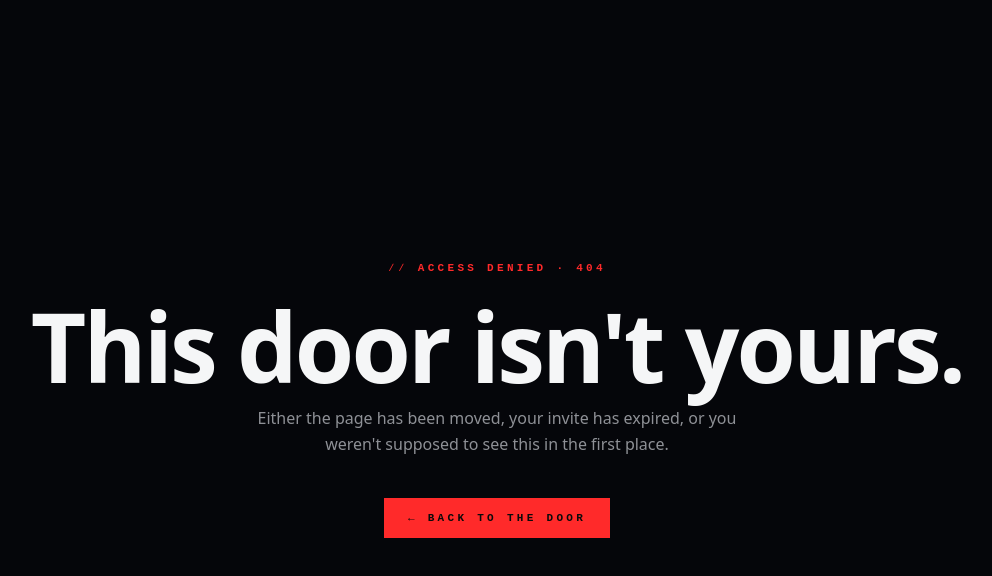
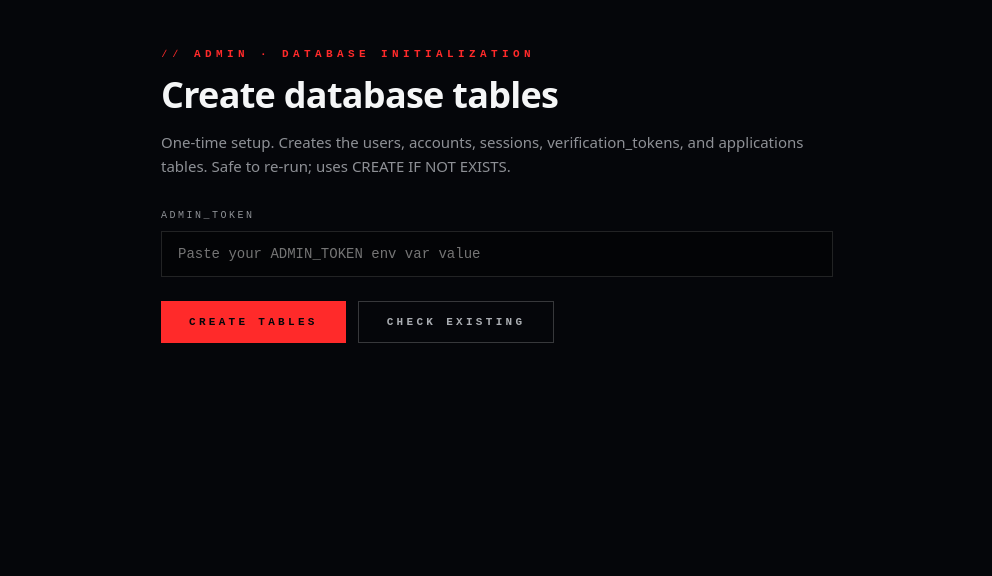
Before and after one commit to jasonfishback/underground-gallery, a Next.js app in the folder underground-gallery/: page /admin/init-db in a window 1280 px wide. Before the commit this address had no page. Shown: the top 576 px of the page, without its empty margins (143-1135 px from the left). Built offline with nearby package versions, Linux system fonts and the light colour scheme.

Commit message:
Add files via upload

```diff
--- /dev/null
+++ b/underground-gallery/app/admin/init-db/page.tsx
@@ -0,0 +1,211 @@
+// app/admin/init-db/page.tsx
+// Simple admin page to initialize the database tables.
+// Visit /admin/init-db, paste the ADMIN_TOKEN, click the button.
+// One-time use during setup.
+
+'use client';
+
+import { useState } from 'react';
+
+export default function InitDbPage() {
+  const [token, setToken] = useState('');
+  const [status, setStatus] = useState<'idle' | 'loading' | 'done' | 'error'>('idle');
+  const [result, setResult] = useState<string>('');
+
+  const run = async () => {
+    if (!token.trim()) {
+      setStatus('error');
+      setResult('Paste your ADMIN_TOKEN first.');
+      return;
+    }
+    setStatus('loading');
+    setResult('');
+    try {
+      const res = await fetch('/api/db-init', {
+        method: 'POST',
+        headers: { Authorization: `Bearer ${token.trim()}` },
+      });
+      const json = await res.json();
+      setResult(JSON.stringify(json, null, 2));
+      setStatus(res.ok && json.ok ? 'done' : 'error');
+    } catch (err) {
+      setStatus('error');
+      setResult(err instanceof Error ? err.message : 'Network error');
+    }
+  };
+
+  const checkExisting = async () => {
+    setStatus('loading');
+    setResult('');
+    try {
+      const res = await fetch('/api/db-init');
+      const json = await res.json();
+      setResult(JSON.stringify(json, null, 2));
+      setStatus('done');
+    } catch (err) {
+      setStatus('error');
+      setResult(err instanceof Error ? err.message : 'Network error');
+    }
+  };
+
+  return (
+    <main
+      style={{
+        minHeight: '100vh',
+        background: '#05060a',
+        color: '#f5f6f7',
+        fontFamily: '"Inter Tight", system-ui, sans-serif',
+        padding: '48px 24px',
+        maxWidth: 720,
+        margin: '0 auto',
+      }}
+    >
+      <div
+        style={{
+          fontFamily: '"JetBrains Mono", monospace',
+          fontSize: 11,
+          color: '#ff2a2a',
+          letterSpacing: '0.4em',
+          fontWeight: 700,
+          marginBottom: 16,
+        }}
+      >
+        ∕∕ ADMIN · DATABASE INITIALIZATION
+      </div>
+
+      <h1
+        style={{
+          fontSize: 36,
+          fontWeight: 800,
+          letterSpacing: '-0.02em',
+          margin: '0 0 16px',
+          lineHeight: 1.05,
+        }}
+      >
+        Create database tables
+      </h1>
+
+      <p
+        style={{
+          fontSize: 15,
+          color: 'rgba(201,204,209,0.7)',
+          lineHeight: 1.6,
+          marginBottom: 32,
+        }}
+      >
+        One-time setup. Creates the users, accounts, sessions, verification_tokens,
+        and applications tables. Safe to re-run; uses CREATE IF NOT EXISTS.
+      </p>
+
+      <label
+        style={{
+          display: 'block',
+          fontFamily: '"JetBrains Mono", monospace',
+          fontSize: 10,
+          color: 'rgba(201,204,209,0.7)',
+          letterSpacing: '0.25em',
+          marginBottom: 10,
+        }}
+      >
+        ADMIN_TOKEN
+      </label>
+      <input
+        type="password"
+        value={token}
+        onChange={(e) => setToken(e.target.value)}
+        placeholder="Paste your ADMIN_TOKEN env var value"
+        style={{
+          width: '100%',
+          padding: '14px 16px',
+          background: 'rgba(0,0,0,0.4)',
+          border: '0.5px solid rgba(255,255,255,0.12)',
+          color: '#f5f6f7',
+          fontSize: 14,
+          fontFamily: '"JetBrains Mono", monospace',
+          marginBottom: 24,
+          boxSizing: 'border-box',
+        }}
+        autoComplete="off"
+      />
+
+      <div style={{ display: 'flex', gap: 12, flexWrap: 'wrap', marginBottom: 24 }}>
+        <button
+          onClick={run}
+          disabled={status === 'loading'}
+          style={{
+            padding: '14px 28px',
+            background: '#ff2a2a',
+            color: '#05060a',
+            border: 'none',
+            fontFamily: '"JetBrains Mono", monospace',
+            fontSize: 11,
+            fontWeight: 700,
+            letterSpacing: '0.3em',
+            textTransform: 'uppercase',
+            cursor: status === 'loading' ? 'default' : 'pointer',
+            opacity: status === 'loading' ? 0.5 : 1,
+          }}
+        >
+          {status === 'loading' ? 'WORKING…' : 'CREATE TABLES'}
+        </button>
+        <button
+          onClick={checkExisting}
+          disabled={status === 'loading'}
+          style={{
+            padding: '14px 28px',
+            background: 'transparent',
+            color: 'rgba(201,204,209,0.85)',
+            border: '0.5px solid rgba(255,255,255,0.2)',
+            fontFamily: '"JetBrains Mono", monospace',
+            fontSize: 11,
+            fontWeight: 700,
+            letterSpacing: '0.3em',
+            textTransform: 'uppercase',
+            cursor: status === 'loading' ? 'default' : 'pointer',
+          }}
+        >
+          CHECK EXISTING
+        </button>
+      </div>
+
+      {result && (
+        <div
+          style={{
+            marginTop: 16,
+            padding: 20,
+            border: `0.5px solid ${
+              status === 'error' ? '#ff2a2a' : 'rgba(255,255,255,0.12)'
+            }`,
+            background:
+              status === 'error' ? 'rgba(255,42,42,0.06)' : 'rgba(255,255,255,0.02)',
+          }}
+        >
+          <div
+            style={{
+              fontFamily: '"JetBrains Mono", monospace',
+              fontSize: 10,
+              color: status === 'error' ? '#ff2a2a' : 'rgba(201,204,209,0.5)',
+              letterSpacing: '0.3em',
+              marginBottom: 12,
+            }}
+          >
+            ∕∕ {status === 'error' ? 'ERROR' : 'RESULT'}
+          </div>
+          <pre
+            style={{
+              fontFamily: '"JetBrains Mono", monospace',
+              fontSize: 12,
+              color: '#f5f6f7',
+              whiteSpace: 'pre-wrap',
+              wordBreak: 'break-all',
+              margin: 0,
+              lineHeight: 1.5,
+            }}
+          >
+            {result}
+          </pre>
+        </div>
+      )}
+    </main>
+  );
+}
```
